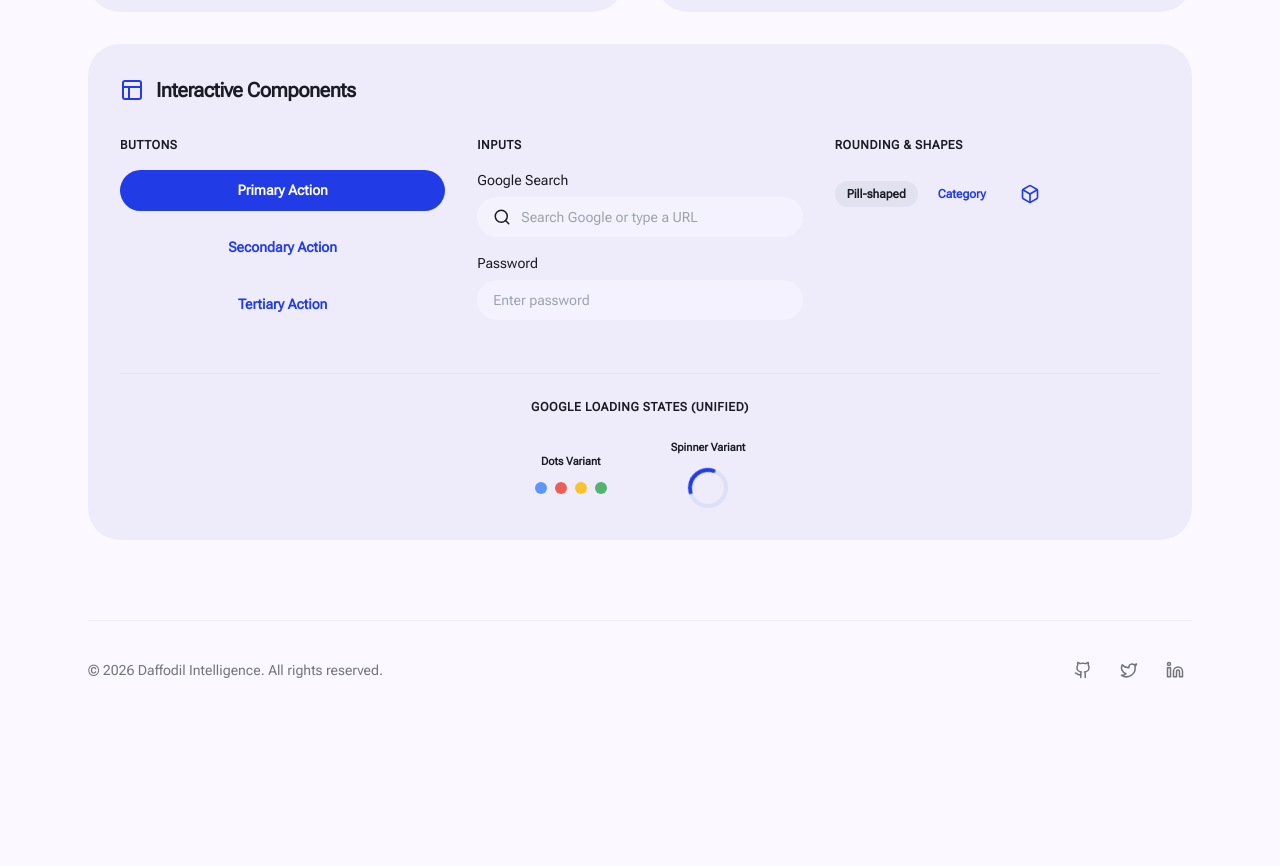
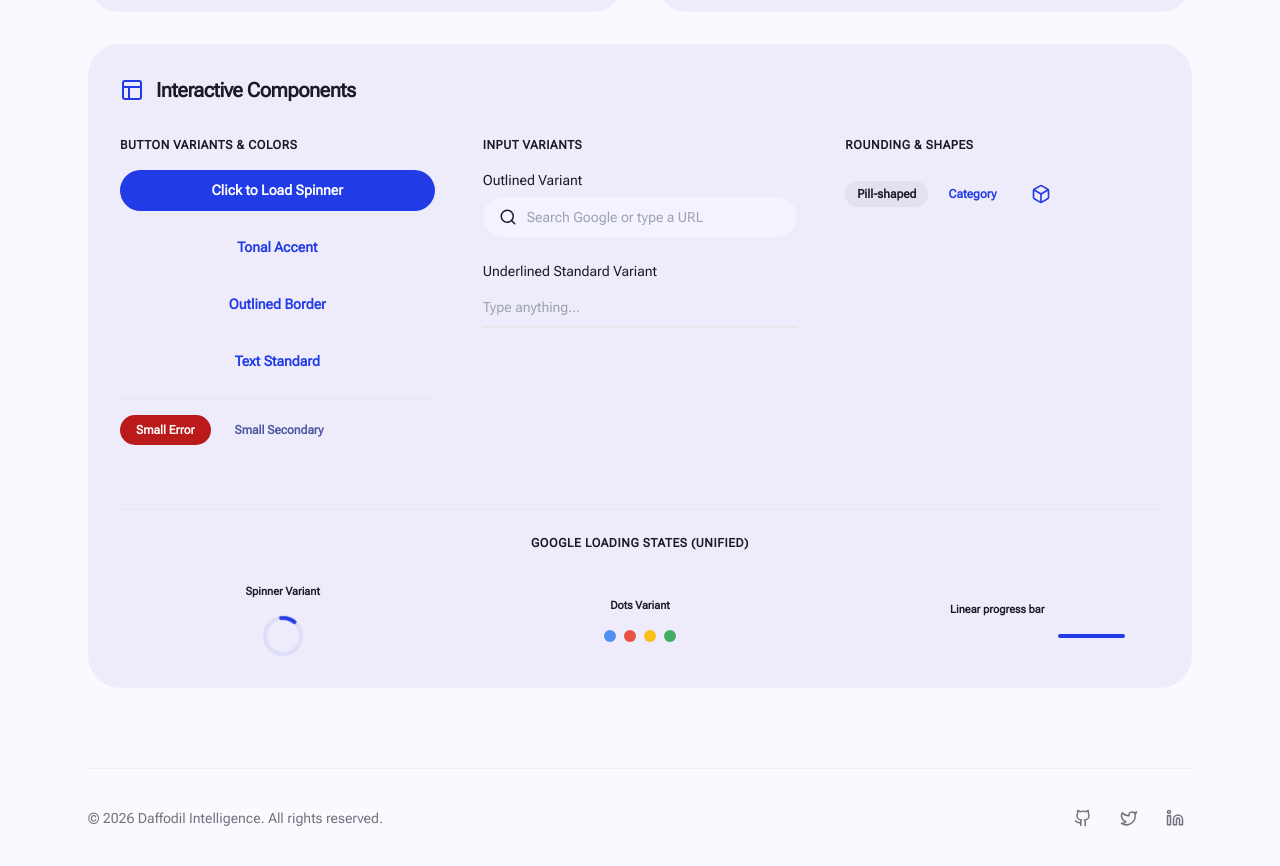
Before and after one commit to theshoaibme/daffodil-intelligence, a React (Vite) app in the folder apps/web/: page / in a window 1280 px wide. Shown: the part 620-1486 px from the top of the page. Before the commit the page ends 1371 px from the top, so only its background shows below. Built offline with nearby package versions, Linux system fonts and the light colour scheme.

Commit message:
feat: add loading state to Button component and update Loader/Spinner for color inheritance

```diff
--- a/apps/web/src/components/ComponentGallery.tsx
+++ b/apps/web/src/components/ComponentGallery.tsx
@@ -1,10 +1,20 @@
-import React from 'react';
+import React, { useState } from 'react';
 import { Layout, Box as BoxIcon, Search } from 'lucide-react';
 
 // Centralized UI imports using the clean path alias
 import { Button, Input, Badge, Loader } from '@ui';
 
 const ComponentGallery: React.FC = () => {
+  // Add state for the interactive loading button demo
+  const [btnLoading, setBtnLoading] = useState(false);
+
+  const handleButtonClick = () => {
+    setBtnLoading(true);
+    setTimeout(() => {
+      setBtnLoading(false);
+    }, 3000);
+  };
+
   return (
     <div className="bg-surface-container rounded-lg p-8 border-0 shadow-none">
       <div className="flex flex-row items-center space-x-3 mb-8 border-0 shadow-none">
@@ -12,40 +22,61 @@ const ComponentGallery: React.FC = () => {
         <h2 className="text-xl font-bold tracking-tight">Interactive Components</h2>
       </div>
 
-      <div className="grid grid-cols-1 md:grid-cols-3 gap-8 border-0 shadow-none">
+      <div className="grid grid-cols-1 md:grid-cols-3 gap-12 border-0 shadow-none">
         {/* Buttons section */}
         <div className="flex flex-col border-0 shadow-none">
           <h3 className="text-[12px] font-bold uppercase tracking-wider text-on-surface-variant/60 mb-4">
-            Buttons
+            Button Variants & Colors
           </h3>
           <div className="space-y-4 flex flex-col border-0 shadow-none">
-            <Button variant="contained">
-              Primary Action
+            {/* Interactive Loading Button Demo */}
+            <Button
+              variant="contained"
+              loading={btnLoading}
+              onClick={handleButtonClick}
+            >
+              {btnLoading ? "Processing" : "Click to Load Spinner"}
             </Button>
+
+            <Button variant="tonal">
+              Tonal Accent
+            </Button>
+
             <Button variant="outlined">
-              Secondary Action
+              Outlined Border
             </Button>
+
             <Button variant="text">
-              Tertiary Action
+              Text Standard
             </Button>
+
+            <div className="pt-4 border-t border-surface-highest/20 flex flex-row space-x-2">
+              <Button size="sm" color="error">
+                Small Error
+              </Button>
+              <Button size="sm" variant="tonal" color="secondary">
+                Small Secondary
+              </Button>
+            </div>
           </div>
         </div>
 
         {/* Inputs section */}
         <div className="flex flex-col border-0 shadow-none">
           <h3 className="text-[12px] font-bold uppercase tracking-wider text-on-surface-variant/60 mb-4">
-            Inputs
+            Input Variants
           </h3>
-          <div className="space-y-4 flex flex-col border-0 shadow-none">
+          <div className="space-y-6 flex flex-col border-0 shadow-none">
             <Input
-              label="Google Search"
+              variant="outlined"
+              label="Outlined Variant"
               placeholder="Search Google or type a URL"
               startIcon={<Search size={18} />}
             />
             <Input
-              label="Password"
-              type="password"
-              placeholder="Enter password"
+              variant="standard"
+              label="Underlined Standard Variant"
+              placeholder="Type anything..."
             />
           </div>
         </div>
@@ -66,17 +97,23 @@ const ComponentGallery: React.FC = () => {
 
         {/* Dynamic Loading States section */}
         <div className="col-span-1 md:col-span-3 border-0 shadow-none mt-4 pt-6 border-t border-surface-highest/20">
-          <h3 className="text-[12px] font-bold align-center uppercase tracking-wider text-on-surface-variant/60 mb-6 text-center">
+          <h3 className="text-[12px] font-bold align-center uppercase tracking-wider text-on-surface-variant/60 mb-8 text-center">
             Google Loading States (Unified)
           </h3>
-          <div className="flex flex-row space-x-16 justify-center items-center border-0 shadow-none">
-            <div className="text-center border-0 shadow-none">
-              <span className="text-[11px] font-semibold text-on-surface-variant/60 block mb-3">Dots Variant</span>
+          <div className="grid grid-cols-1 md:grid-cols-3 gap-8 justify-center items-center border-0 shadow-none">
+            <div className="text-center border-0 shadow-none flex flex-col items-center">
+              <span className="text-[11px] font-semibold text-on-surface-variant/60 block mb-4">Spinner Variant</span>
+              <Loader variant="spinner" />
+            </div>
+
+            <div className="text-center border-0 shadow-none flex flex-col items-center">
+              <span className="text-[11px] font-semibold text-on-surface-variant/60 block mb-4">Dots Variant</span>
               <Loader variant="dots" />
             </div>
-            <div className="text-center border-0 shadow-none">
-              <span className="text-[11px] font-semibold text-on-surface-variant/60 block mb-3">Spinner Variant</span>
-              <Loader variant="spinner" />
+
+            <div className="text-center border-0 shadow-none flex flex-col items-center">
+              <span className="text-[11px] font-semibold text-on-surface-variant/60 block mb-4">Linear progress bar</span>
+              <Loader variant="linear" />
             </div>
           </div>
         </div>
--- a/apps/web/src/components/GoogleSpinner.tsx
+++ b/apps/web/src/components/GoogleSpinner.tsx
@@ -19,13 +19,20 @@ const GoogleSpinner: React.FC<GoogleSpinnerProps> = ({
   fullPage = false,
   overlay = false,
 }) => {
+  // Translate legacy color codes to clean primative equivalents for compilation
+  const loaderColor = React.useMemo(() => {
+    if (color === 'warn') return 'error';
+    if (color === 'accent') return 'secondary';
+    return 'primary';
+  }, [color]);
+
   // Leverage our 100% pure Tailwind Loader primitive to enforce identical premium visuals
   return (
     <Loader
       variant="spinner"
       diameter={diameter}
       strokeWidth={strokeWidth}
-      color={color}
+      color={loaderColor}
       message={message}
       fullPage={fullPage}
       overlay={overlay}
--- a/apps/web/src/components/ui/Button.tsx
+++ b/apps/web/src/components/ui/Button.tsx
@@ -1,76 +1,94 @@
 import React from 'react';
+import { Loader } from './Loader';
 
 interface ButtonProps extends React.ButtonHTMLAttributes<HTMLButtonElement> {
   variant?: 'contained' | 'outlined' | 'text' | 'tonal';
   color?: 'primary' | 'secondary' | 'error';
   size?: 'sm' | 'md' | 'lg';
+  loading?: boolean; // Add the premium loading state prop!
 }
 
 export const Button: React.FC<ButtonProps> = ({
   variant = 'contained',
   color = 'primary',
   size = 'md',
+  loading = false,
+  disabled,
   className = '',
   children,
   ...props
 }) => {
-  // Base pill-shaped modern layout
-  const baseStyles = 'rounded-full font-semibold outline-none border-0 shadow-none transform-none transition-none flex items-center justify-center';
+  // Add 'relative' to support absolute centering of the spinner loader
+  const baseStyles = 'relative rounded-full font-semibold outline-none border-0 shadow-none transform-none transition-none flex items-center justify-center';
 
-  // Size variants mapping
   let sizeStyles = '';
   if (size === 'sm') {
     sizeStyles = 'px-4 py-1.5 text-[12px]';
   } else if (size === 'lg') {
     sizeStyles = 'px-8 py-3.5 text-[16px]';
   } else {
-    sizeStyles = 'px-6 py-2.5 text-[14px]'; // standard md size
+    sizeStyles = 'px-6 py-2.5 text-[14px]';
   }
 
-  // Variant & Color combinations
   let variantStyles = '';
   if (variant === 'contained') {
     if (color === 'secondary') {
-      variantStyles = 'bg-secondary text-white hover:opacity-90 active:opacity-80';
+      variantStyles = 'bg-secondary text-white hover:opacity-90 active:opacity-80 disabled:opacity-50';
     } else if (color === 'error') {
-      variantStyles = 'bg-error text-white hover:opacity-90 active:opacity-80';
+      variantStyles = 'bg-error text-white hover:opacity-90 active:opacity-80 disabled:opacity-50';
     } else {
-      variantStyles = 'bg-primary text-on-primary hover:opacity-90 active:opacity-80';
+      variantStyles = 'bg-primary text-on-primary hover:opacity-90 active:opacity-80 disabled:opacity-50';
     }
   } else if (variant === 'outlined') {
     if (color === 'secondary') {
-      variantStyles = 'bg-transparent text-secondary border border-secondary/30 hover:bg-secondary/10';
+      variantStyles = 'bg-transparent text-secondary border border-secondary/30 hover:bg-secondary/10 disabled:opacity-50';
     } else if (color === 'error') {
-      variantStyles = 'bg-transparent text-error border border-error/30 hover:bg-error/10';
+      variantStyles = 'bg-transparent text-error border border-error/30 hover:bg-error/10 disabled:opacity-50';
     } else {
-      variantStyles = 'bg-transparent text-primary border border-primary/30 hover:bg-primary/10';
+      variantStyles = 'bg-transparent text-primary border border-primary/30 hover:bg-primary/10 disabled:opacity-50';
     }
   } else if (variant === 'tonal') {
-    // Premium Google Material You Filled Tonal variant (soft background, deep colored text)
     if (color === 'secondary') {
-      variantStyles = 'bg-secondary/15 text-secondary hover:bg-secondary/25';
+      variantStyles = 'bg-secondary/15 text-secondary hover:bg-secondary/25 disabled:opacity-50';
     } else if (color === 'error') {
-      variantStyles = 'bg-error/15 text-error hover:bg-error/25';
+      variantStyles = 'bg-error/15 text-error hover:bg-error/25 disabled:opacity-50';
     } else {
-      variantStyles = 'bg-primary/15 text-primary hover:bg-primary/25';
+      variantStyles = 'bg-primary/15 text-primary hover:bg-primary/25 disabled:opacity-50';
     }
   } else {
-    // Text variant
     if (color === 'secondary') {
-      variantStyles = 'bg-transparent text-secondary hover:bg-secondary/10';
+      variantStyles = 'bg-transparent text-secondary hover:bg-secondary/10 disabled:opacity-50';
     } else if (color === 'error') {
-      variantStyles = 'bg-transparent text-error hover:bg-error/10';
+      variantStyles = 'bg-transparent text-error hover:bg-error/10 disabled:opacity-50';
     } else {
-      variantStyles = 'bg-transparent text-primary hover:bg-primary/10';
+      variantStyles = 'bg-transparent text-primary hover:bg-primary/10 disabled:opacity-50';
     }
   }
+
+  // Calculate spinner size dynamically based on the button size
+  const loaderDiameter = size === 'sm' ? 16 : size === 'lg' ? 22 : 18;
+  const strokeWidth = size === 'sm' ? 2.5 : size === 'lg' ? 3 : 2.5;
 
   return (
     <button
       className={`${baseStyles} ${sizeStyles} ${variantStyles} ${className}`}
+      disabled={disabled || loading}
       {...props}
     >
-      {children}
+      {loading && (
+        <div className="absolute inset-0 flex items-center justify-center pointer-events-none">
+          <Loader
+            variant="spinner"
+            diameter={loaderDiameter}
+            strokeWidth={strokeWidth}
+            color="inherit"
+          />
+        </div>
+      )}
+      {/* Hide text while loading, but keep it in the DOM to preserve dimensions */}
+      <span className={loading ? 'invisible' : 'flex items-center justify-center'}>
+        {children}
+      </span>
     </button>
   );
 };
--- a/apps/web/src/components/ui/Input.tsx
+++ b/apps/web/src/components/ui/Input.tsx
@@ -2,7 +2,7 @@ import React from 'react';
 
 interface InputProps extends React.InputHTMLAttributes<HTMLInputElement> {
   label?: string;
-  variant?: 'outlined' | 'filled' | 'standard'; // Outlined pill, Filled tonal with bottom line, or standard underlined
+  variant?: 'outlined' | 'standard'; // Outlined pill or standard underlined input only
   startIcon?: React.ReactNode;
   containerClassName?: string;
 }
@@ -20,9 +20,6 @@ export const Input: React.FC<InputProps> = ({
   if (variant === 'outlined') {
     // Google standard fully pill-shaped search input
     inputStyles = 'h-10 rounded-full bg-surface-low dark:bg-surface-lowest text-on-surface placeholder:text-on-surface-variant/40 outline-none border-0 shadow-none focus:bg-surface-low dark:focus:bg-surface-lowest';
-  } else if (variant === 'filled') {
-    // Google Material Filled variant: square container with soft top-rounding and a bottom active border
-    inputStyles = 'h-11 rounded-t-md rounded-b-none bg-surface-high/30 dark:bg-surface-high/10 text-on-surface placeholder:text-on-surface-variant/40 outline-none border-0 border-b-2 border-surface-highest/50 focus:border-primary focus:bg-surface-high/40 transition-colors duration-150 shadow-none';
   } else {
     // Standard underlined input: no background, simple bottom line, highly compact
     inputStyles = 'h-10 rounded-none bg-transparent text-on-surface placeholder:text-on-surface-variant/40 outline-none border-0 border-b-2 border-surface-highest/40 focus:border-primary transition-colors duration-150 shadow-none px-0';
--- a/apps/web/src/components/ui/Loader.tsx
+++ b/apps/web/src/components/ui/Loader.tsx
@@ -1,10 +1,10 @@
 import React from 'react';
 
 interface LoaderProps {
-  variant?: 'spinner' | 'dots' | 'linear'; // Added 'linear' variant for horizontal sliding progress bar
+  variant?: 'spinner' | 'dots' | 'linear';
   diameter?: number;
   strokeWidth?: number;
-  color?: 'primary' | 'secondary' | 'error'; // Added robust color variants
+  color?: 'primary' | 'secondary' | 'error' | 'inherit'; // Added 'inherit' to dynamically inherit parent text colors
   message?: string;
   fullPage?: boolean;
   overlay?: boolean;
@@ -33,6 +33,7 @@ export const Loader: React.FC<LoaderProps> = ({
 
   // Color mapping utility for SVGs and dots
   const colorHex = React.useMemo(() => {
+    if (color === 'inherit') return 'currentColor'; // Force SVG to inherit the parent text color
     if (color === 'secondary') return 'var(--color-secondary)';
     if (color === 'error') return 'var(--color-error)';
     return 'var(--color-primary)';
@@ -52,7 +53,7 @@ export const Loader: React.FC<LoaderProps> = ({
               cy={diameter / 2}
               r={(diameter - strokeWidth) / 2}
               fill="none"
-              stroke="rgba(33, 59, 231, 0.08)"
+              stroke={color === 'inherit' ? 'rgba(255, 255, 255, 0.2)' : 'rgba(33, 59, 231, 0.08)'}
               strokeWidth={strokeWidth}
               className="border-0"
             />
```
